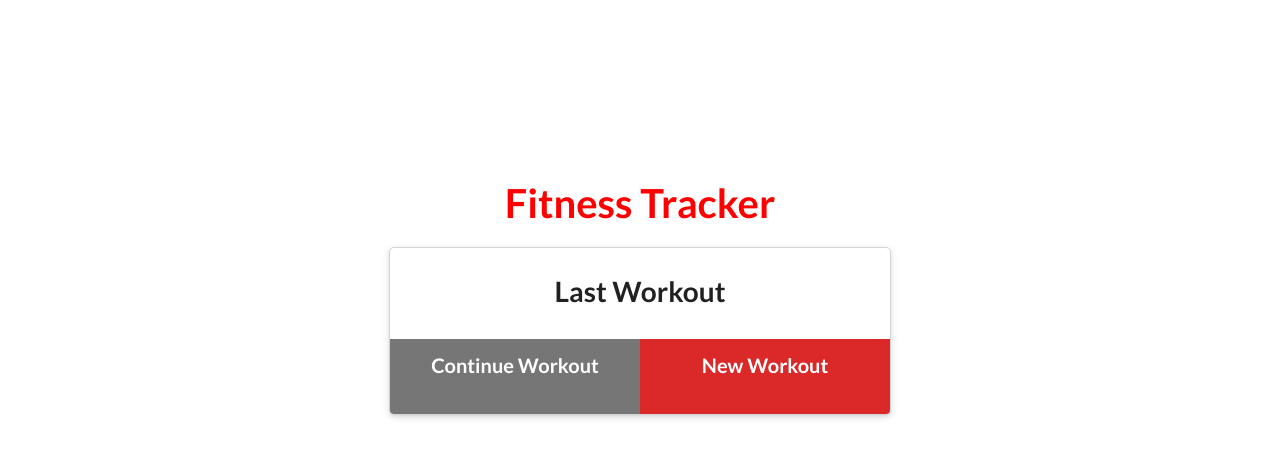
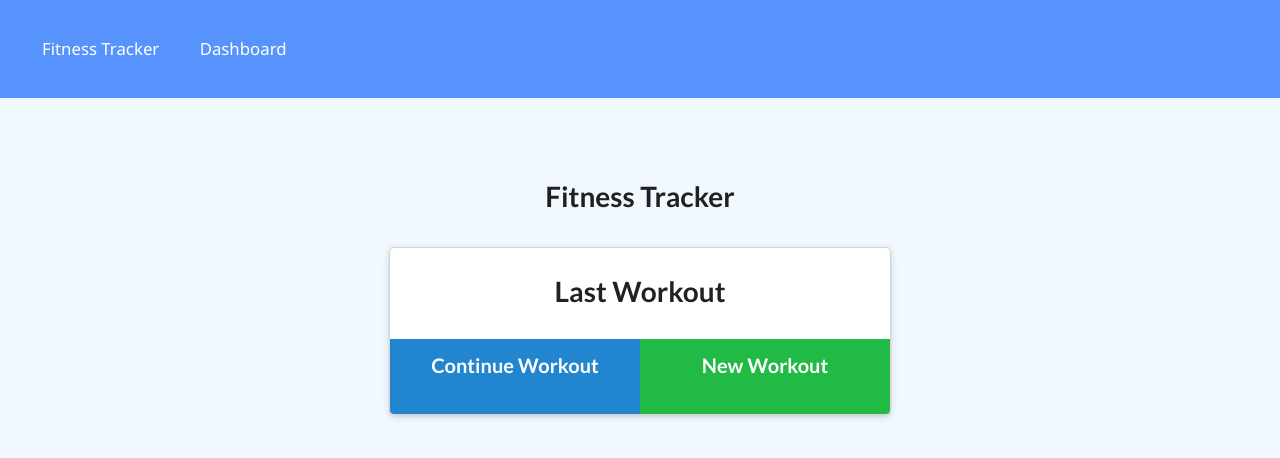
Before and after one commit to AlexWilsonNC/fitness-tracking-w-alex, a website: page public/index.html in a window 1280 px wide. Drawn offline with nearby package versions, Linux system fonts and the light colour scheme; no server answers.

Commit message:
changed css back to original

```diff
--- a/public/index.html
+++ b/public/index.html
@@ -26,8 +26,8 @@
           <div>
             <div class="workout-stats"></div>
             <div class="buttons">
-              <a id="continue-btn" href="/exercise?" class="huge ui grey button">Continue Workout</a>
-              <a href="/exercise" class="huge ui button red">New Workout</a>
+              <a id="continue-btn" href="/exercise?" class="huge ui blue button">Continue Workout</a>
+              <a href="/exercise" class="huge positive ui button">New Workout</a>
             </div>
           </div>
         </div>
--- a/public/style.css
+++ b/public/style.css
@@ -6,31 +6,18 @@
   padding: 0;
 }
 
-/* html,
+html,
 body,
 .wrapper {
   height: 100%;
-} */
+}
 
 body {
   font-family: 'Segoe UI', Tahoma, Geneva, Verdana, sans-serif;
-  background: url(./assets/fitness-wallpaper.jpg) no-repeat center center fixed;
-  -webkit-background-size: cover;
-  -moz-background-size: cover;
-  -o-background-size: cover;
-  background-size: cover;
-}
-
-body.space main {
-  background: url(../assets/space2.jpg) no-repeat center center fixed;
-  -webkit-background-size: cover;
-  -moz-background-size: cover;
-  -o-background-size: cover;
-  background-size: cover;
 }
 
 nav {
-  background-color: transparent;
+  background-color: #5793fd;
   color: #ffffff;
   padding: 24px;
   line-height: 3;
@@ -53,8 +40,8 @@ nav a {
 }
 
 nav a:hover {
-  /* background-color: #ffffff; */
-  color: red;
+  background-color: #ffffff;
+  color: #5793fd;
 }
 
 header {
@@ -63,19 +50,6 @@ header {
   text-align: center;
   font-size: 1.5rem;
 }
-
-header h1 {
-  font-size: 40px;
-  color: red;
-}
-
-.red {
-  background-color: red;
-}
-
-/* .newbg {
-  background-color: rgb(59, 57, 97);
-} */
 
 select {
   display: block;
@@ -128,10 +102,10 @@ input {
   background: linear-gradient(to bottom, #ffffff 0%, #e5e5e5 100%);
 }
 
-/* .wrapper {
+.wrapper {
   background-color: #f2f8ff;
   padding-bottom: 100px;
-} */
+}
 
 .card.m-auto,
 .m-auto {
```
